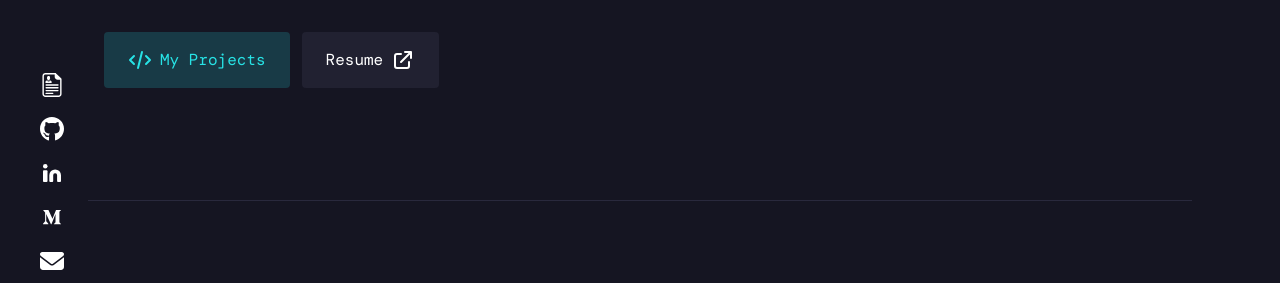
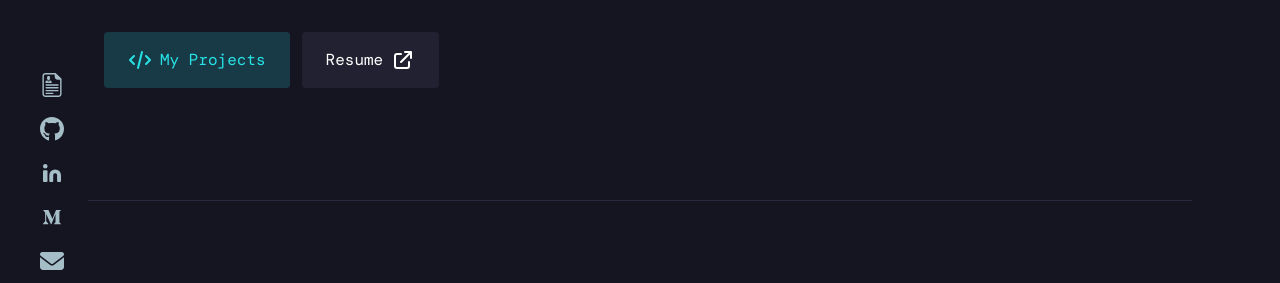
Before and after one commit to JaiNarayanan/JaiNarayanan.github.io, a React (Create React App) app: page / in a window 1280 px wide. Shown: the part 468-751 px from the top of the page. Built offline with nearby package versions, Linux system fonts and the light colour scheme; a web font is replaced by a local one.

Commit message:
svg update

```diff
--- a/src/components/IconBar.js
+++ b/src/components/IconBar.js
@@ -12,27 +12,27 @@ const IconBar = () => {
       <ul className="after:w-px after:block after:bg-white after:h-screen after:mx-auto">
         <li className="mb-1">
           <a>
-            <ResumeLogo width="24px" className="block h-10 hover:fill-primary-blue transition hover:-translate-y-1" fill="white"  />
+            <ResumeLogo className="w-6 block h-10 hover:fill-primary-blue transition hover:-translate-y-1 fill-fonts-gray"  />
           </a>
         </li>
         <li className="mb-1">
           <a>
-            <GithubLogo width="24px" className="block h-10 hover:fill-primary-blue transition hover:-translate-y-1" fill="white"  />
+            <GithubLogo className="w-6 block h-10 hover:fill-primary-blue transition hover:-translate-y-1 fill-fonts-gray"  />
           </a>
         </li>
         <li className="mb-1">
           <a>
-            <LinkedinLogo width="24px" className="block h-10 hover:fill-primary-blue transition hover:-translate-y-1" fill="white"  />
+            <LinkedinLogo className="w-6 block h-10 hover:fill-primary-blue transition hover:-translate-y-1 fill-fonts-gray"  />
           </a>
         </li>
         <li className="mb-1">
           <a>
-            <MediumLogo width="24px" className="block h-10 hover:fill-primary-blue transition hover:-translate-y-1" fill="white"  />
+            <MediumLogo className="w-6 inline-block h-10 hover:fill-primary-blue transition hover:-translate-y-1 fill-fonts-gray"  />
           </a>
         </li>
         <li className="mb-1">
           <a>
-            <MailLogo width="24px" className="block h-10 hover:fill-primary-blue transition hover:-translate-y-1" fill="white"  />
+            <MailLogo className="w-6 block h-10 hover:fill-primary-blue transition hover:-translate-y-1 fill-fonts-gray"  />
           </a>
         </li>
 
```
